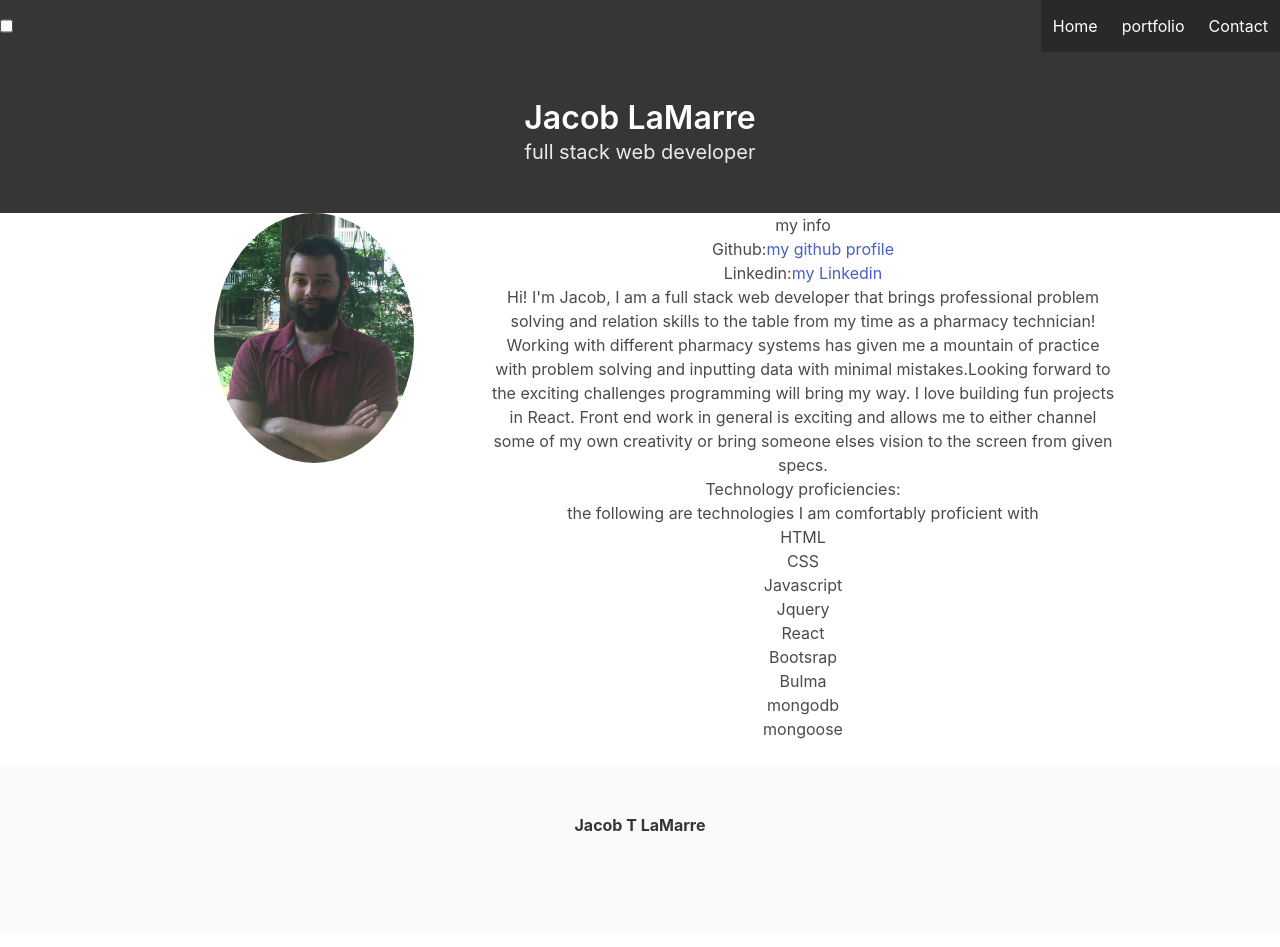
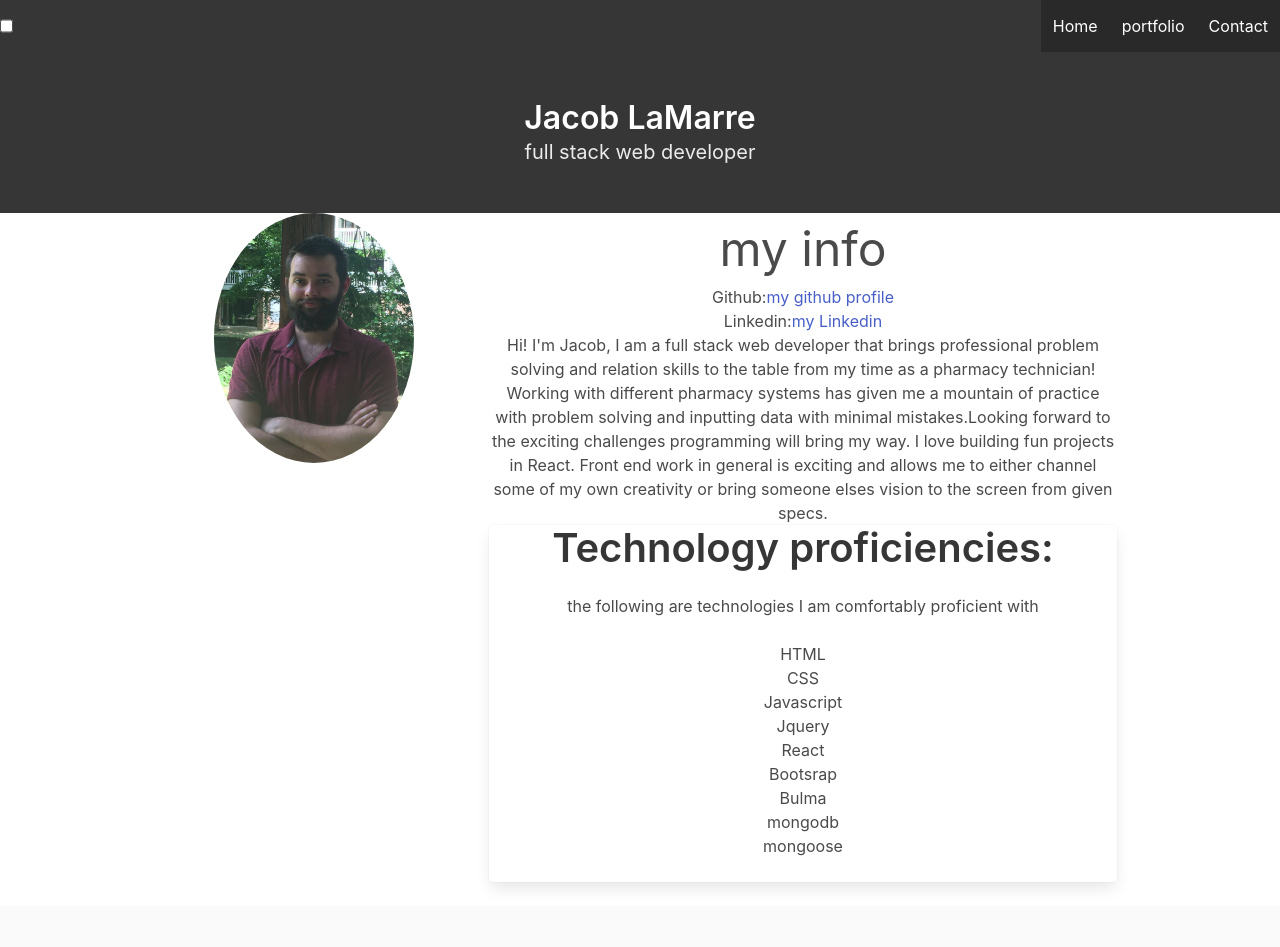
Before and after one commit to JTLaMarre/Portfolio, a React (Create React App) app: page / in a window 1280 px wide. Shown: the top 947 px of the page. Built offline with nearby package versions, Linux system fonts and the light colour scheme.

Commit message:
more about me changes

```diff
--- a/src/pages/Home.js
+++ b/src/pages/Home.js
@@ -12,14 +12,16 @@ const Home = () => {
           <img src={require ("../images/mePic.jpg")} alt="Me" id="me"></img>
       </div>
       <div className="column is-half">
-          <h2> my info</h2>
+          <h2 className="is-size-1"> my info</h2>
           <p>Github:<a href="https://github.com/JTLaMarre">my github profile</a></p>
           <p>Linkedin:<a href="https://www.linkedin.com/in/jacob-lamarre-6b578629/">my Linkedin</a></p>
           <p>Hi! I'm Jacob, I am a full stack web developer that brings professional problem solving and relation skills to the table from my time as a pharmacy technician! Working with different pharmacy systems has given me a mountain of
             practice with problem solving and inputting data with minimal mistakes.Looking forward to the exciting challenges programming will bring my way. I love building fun projects in React. Front end work in general is exciting and allows me to either channel some of my own creativity or bring someone elses vision to the screen from given specs.</p>
+        <div className="card">
+                    <h1 className=" title is-size-2">Technology proficiencies:</h1>
+            <p>the following are technologies I am comfortably proficient with</p>
+            <div className="card-content">
 
-            <h4 className="is-4">Technology proficiencies:</h4>
-            <p>the following are technologies I am comfortably proficient with</p>
             <ul>
                 <li>HTML</li>
                 <li>CSS</li>
@@ -31,6 +33,9 @@ const Home = () => {
                 <li>mongodb</li>
                 <li>mongoose</li>
             </ul>
+            </div>
+
+        </div>
       </div>
   </div>
         <Footer/>
```
